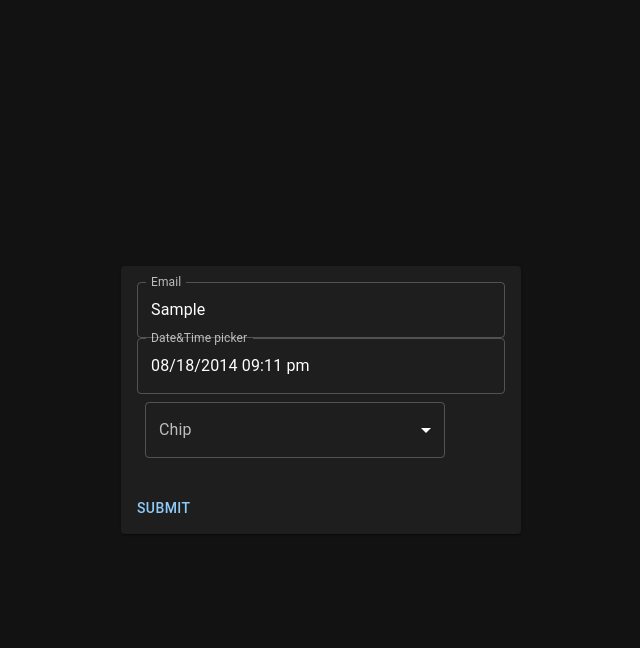
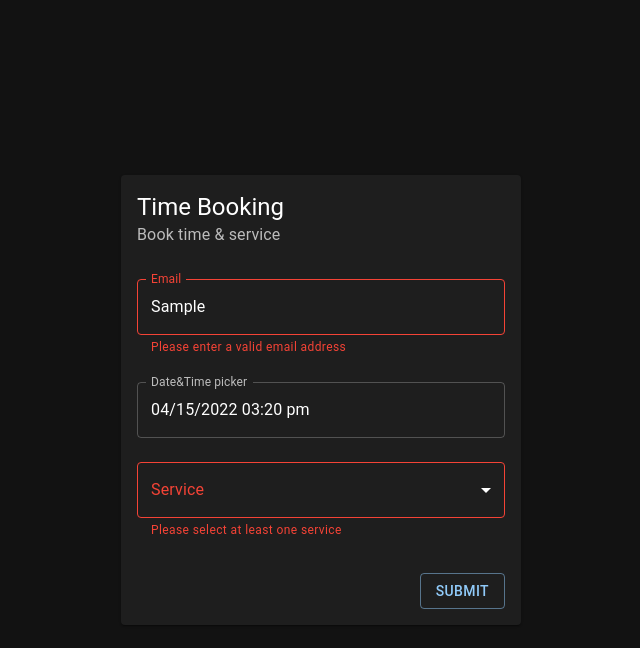
Before and after one commit to Sednor/time-booking-fe, a React (Create React App) app: page / in a window 1280 px wide. Both pictures are taken after typing "Sample" into the empty fields and a click on the button "SUBMIT". Shown: the top 648 px of the page, without its empty margins (319-959 px from the left). Built offline with nearby package versions, Linux system fonts and the light colour scheme.

Commit message:
Working on book page

```diff
--- /dev/null
+++ b/src/constants/data.js
@@ -0,0 +1,7 @@
+export const SERVICES = [
+  'Service A',
+  'Service B',
+  'Service C',
+  'Service D',
+  'Service E',
+];
--- a/src/pages/book/BookPage.css
+++ b/src/pages/book/BookPage.css
@@ -4,8 +4,3 @@
     align-items: center;
     justify-content: center;
 }
-
-.card-content {
-    display: flex;
-    flex-direction: column;
-}
--- a/src/pages/book/BookPage.js
+++ b/src/pages/book/BookPage.js
@@ -1,4 +1,4 @@
-import React from 'react';
+import React, { useState } from 'react';
 import Card from '@mui/material/Card';
 import CardContent from '@mui/material/CardContent';
 import TextField from '@mui/material/TextField';
@@ -14,16 +14,14 @@ import Chip from '@mui/material/Chip';
 import useTheme from '@mui/material/styles/useTheme';
 import CardActions from '@mui/material/CardActions';
 import Button from '@mui/material/Button';
+import Stack from '@mui/material/Stack';
+import CardHeader from '@mui/material/CardHeader';
+
+import { validateEmail } from '../../utils/validators';
+import { SERVICES } from '../../constants/data';
 
 import './BookPage.css';
-
-const servicesList = [
-  'Service A',
-  'Service B',
-  'Service C',
-  'Service D',
-  'Service E',
-];
+import FormHelperText from '@mui/material/FormHelperText';
 
 const ITEM_HEIGHT = 48;
 const ITEM_PADDING_TOP = 8;
@@ -36,79 +34,153 @@ const MenuProps = {
   },
 };
 
-function getStyles(name, service, theme) {
-  return {
-    fontWeight:
-      service.indexOf(name) === -1
-        ? theme.typography.fontWeightRegular
-        : theme.typography.fontWeightMedium,
-  };
-}
-
 const BookPage = () => {
   const theme = useTheme();
 
-  const [value, setValue] = React.useState(new Date('2014-08-18T21:11:54'));
-  const [services, setServices] = React.useState([]);
+  const [email, setEmail] = useState('');
+  const [dateTime, setDateTime] = useState(new Date());
+  const [services, setServices] = useState([]);
 
-  const handleDateChange = (newValue) => {
-    setValue(newValue);
+  const [emailError, setEmailError] = useState('');
+  const [serviceError, setServiceError] = useState('');
+
+  const handleEmailChange = (e) => {
+    setEmail(e.target.value);
   };
 
-  const handleServiceChange = (event) => {
+  const handleDateChange = (value) => {
+    setDateTime(value);
+  };
+
+  const handleServiceChange = (e) => {
     const {
       target: { value },
-    } = event;
+    } = e;
     setServices(
       typeof value === 'string' ? value.split(',') : value,
     );
   };
 
+  const validate = () => {
+    let isValid = true;
+
+    if (!email || !validateEmail(email)) {
+      setEmailError('Please enter a valid email address');
+      isValid = false;
+    } else {
+      setEmailError('');
+    }
+
+    if (!services || !services.length) {
+      setServiceError('Please select at least one service');
+      isValid = false;
+    } else {
+      setServiceError('');
+    }
+
+    return isValid;
+  };
+
+  const handleSubmit = () => {
+    const isValid = validate();
+
+    if (!isValid) {
+      return;
+    }
+
+    const data = {
+      email,
+      dateTime,
+      services,
+    };
+    console.log(data);
+  };
+
+  const renderChip = (item) => {
+    return (
+      <Box sx={{ display: 'flex', flexWrap: 'wrap', gap: 0.5 }}>
+        {item.map((value) => (
+          <Chip
+            key={value}
+            label={value}
+            size='small'
+          />
+        ))}
+      </Box>
+    );
+  };
+
+  const renderServiceItem = (serviceName) => {
+    const style = {
+      fontWeight:
+        services.indexOf(serviceName) === -1
+          ? theme.typography.fontWeightRegular
+          : theme.typography.fontWeightMedium,
+    };
+
+    return (
+      <MenuItem
+        key={serviceName}
+        value={serviceName}
+        style={style}
+      >
+        {serviceName}
+      </MenuItem>
+    );
+  };
+
   return (
     <div className='book-page'>
-      <Card sx={{ minWidth: 400 }}>
+      <Card sx={{ width: 400 }}>
+        <CardHeader
+          title='Time Booking'
+          subheader='Book time & service'
+        />
         <CardContent>
-          <div className='card-content'>
-            <TextField label='Email' variant='outlined'/>
+          <Stack direction='column' spacing={3}>
+            <TextField
+              label='Email'
+              variant='outlined'
+              value={email}
+              onChange={handleEmailChange}
+              error={!!emailError}
+              helperText={emailError}
+            />
             <LocalizationProvider dateAdapter={AdapterDateFns}>
               <DateTimePicker
                 label='Date&Time picker'
-                value={value}
+                value={dateTime}
                 onChange={handleDateChange}
                 renderInput={(params) => <TextField {...params} />}
               />
             </LocalizationProvider>
-            <FormControl sx={{ m: 1, width: 300 }}>
-              <InputLabel>Chip</InputLabel>
+            <FormControl error={!!serviceError}>
+              <InputLabel>Service</InputLabel>
               <Select
                 multiple
                 value={services}
                 onChange={handleServiceChange}
-                input={<OutlinedInput label='Chip'/>}
-                renderValue={(selected) => (
-                  <Box sx={{ display: 'flex', flexWrap: 'wrap', gap: 0.5 }}>
-                    {selected.map((value) => (
-                      <Chip key={value} label={value}/>
-                    ))}
-                  </Box>
-                )}
+                input={<OutlinedInput label='Service'/>}
+                renderValue={(item) => renderChip(item)}
                 MenuProps={MenuProps}
               >
-                {servicesList.map((name) => (
-                  <MenuItem
-                    key={name}
-                    value={name}
-                    style={getStyles(name, services, theme)}
-                  >
-                    {name}
-                  </MenuItem>
-                ))}
+                {SERVICES.map((name) => renderServiceItem(name))}
               </Select>
+              {
+                !!serviceError && (
+                  <FormHelperText error>{serviceError}</FormHelperText>
+                )
+              }
             </FormControl>
-          </div>
+          </Stack>
         </CardContent>
-        <CardActions>
-          <Button>Submit</Button>
+        <CardActions sx={{ flexDirection: 'row-reverse', padding: '16px' }}>
+          <Button
+            onClick={handleSubmit}
+            variant='outlined'
+          >
+            Submit
+          </Button>
         </CardActions>
       </Card>
     </div>
--- /dev/null
+++ b/src/utils/validators.js
@@ -0,0 +1,5 @@
+const EMAIL_REGEX = /(?:[a-z0-9!#$%&'*+/=?^_`{|}~-]+(?:\.[a-z0-9!#$%&'*+/=?^_`{|}~-]+)*|"(?:[\x01-\x08\x0b\x0c\x0e-\x1f\x21\x23-\x5b\x5d-\x7f]|\\[\x01-\x09\x0b\x0c\x0e-\x7f])*")@(?:(?:[a-z0-9](?:[a-z0-9-]*[a-z0-9])?\.)+[a-z0-9](?:[a-z0-9-]*[a-z0-9])?|\[(?:(?:25[0-5]|2[0-4][0-9]|[01]?[0-9][0-9]?)\.){3}(?:25[0-5]|2[0-4][0-9]|[01]?[0-9][0-9]?|[a-z0-9-]*[a-z0-9]:(?:[\x01-\x08\x0b\x0c\x0e-\x1f\x21-\x5a\x53-\x7f]|\\[\x01-\x09\x0b\x0c\x0e-\x7f])+)\])/;
+
+export const validateEmail = (email) => {
+  return EMAIL_REGEX.test(email);
+};
```
Also changed, not shown: src/components/book/BookCard/BookCard.css (added), src/components/book/BookCard/BookCard.js (added).
